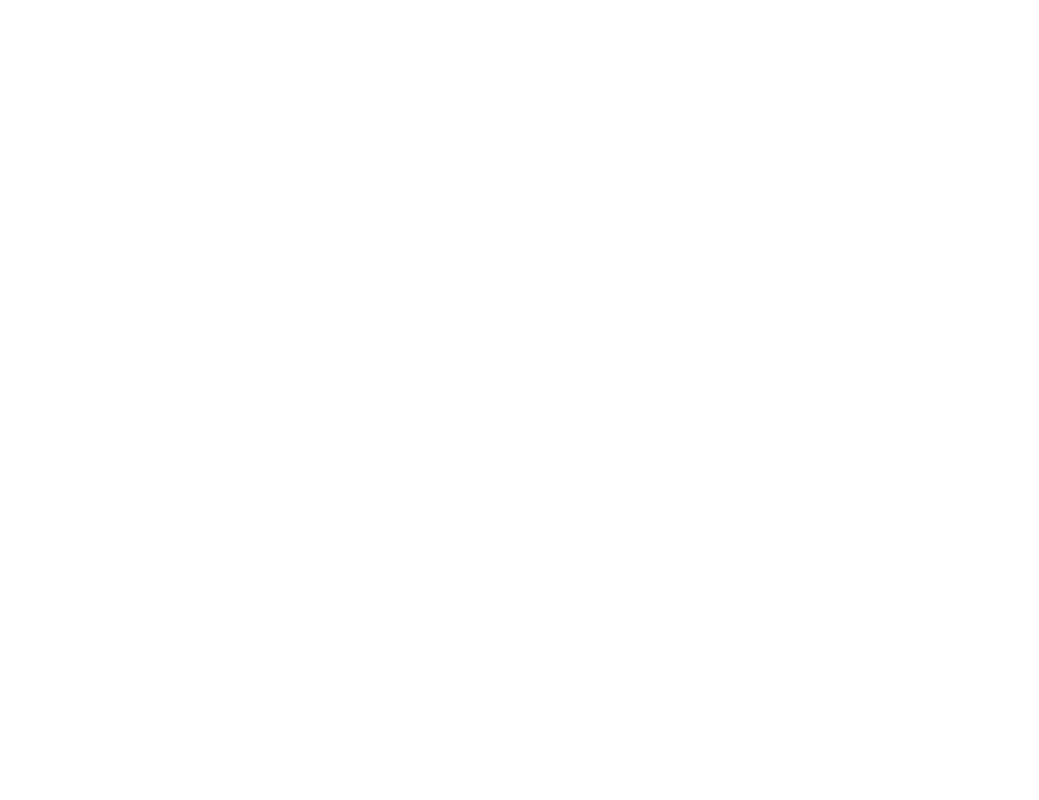
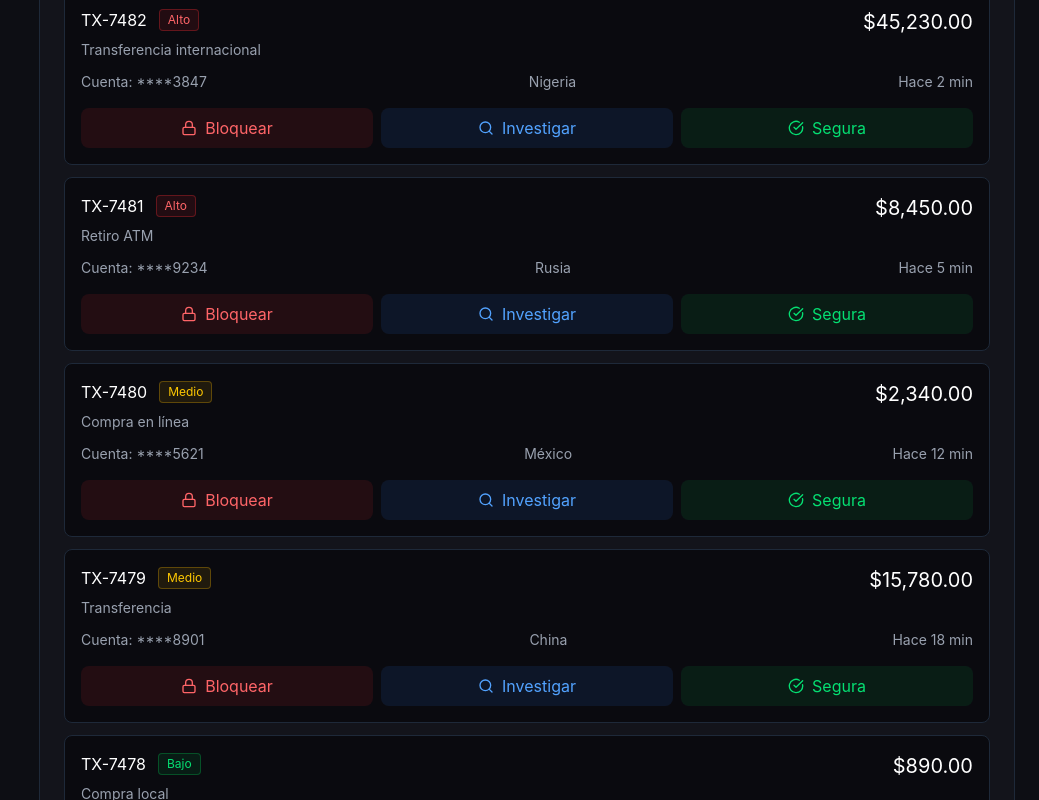
Before and after one commit to ERICKJLLO/Delta, a React app in the folder frontend/: page / in a window 1280 px wide. Shown: the part 1040-1840 px from the top of the page, without its empty margins (241-1280 px from the left). Before the commit the page ends 954 px from the top, so only its background shows below. Built offline with nearby package versions, Linux system fonts and the light colour scheme; the HTML template or start-up script is replaced by a standard one.

Commit message:
Agregar listado de transacciones sospechosas con acciones del mockup.

```diff
--- a/frontend/src/App.jsx
+++ b/frontend/src/App.jsx
@@ -4,6 +4,7 @@ import Header from "./components/Header";
 import MetricCard from "./components/MetricCard";
 import RiskIndicator from "./components/RiskIndicator";
 import RiskChart from "./components/RiskChart";
+import TransactionList from "./components/TransactionList";
 import { DollarSign, TrendingUp, Shield, Activity } from "lucide-react";
 
 function App() {
@@ -75,6 +76,8 @@ function App() {
           </div>
 
           <RiskChart />
+
+          <TransactionList />
         </div>
 
       </main>
--- /dev/null
+++ b/frontend/src/components/TransactionList.jsx
@@ -0,0 +1,130 @@
+import { Lock, Search, CheckCircle } from "lucide-react";
+
+const transactions = [
+  {
+    id: "TX-7482",
+    amount: "$45,230.00",
+    account: "****3847",
+    location: "Nigeria",
+    time: "Hace 2 min",
+    risk: "high",
+    type: "Transferencia internacional",
+  },
+  {
+    id: "TX-7481",
+    amount: "$8,450.00",
+    account: "****9234",
+    location: "Rusia",
+    time: "Hace 5 min",
+    risk: "high",
+    type: "Retiro ATM",
+  },
+  {
+    id: "TX-7480",
+    amount: "$2,340.00",
+    account: "****5621",
+    location: "México",
+    time: "Hace 12 min",
+    risk: "medium",
+    type: "Compra en línea",
+  },
+  {
+    id: "TX-7479",
+    amount: "$15,780.00",
+    account: "****8901",
+    location: "China",
+    time: "Hace 18 min",
+    risk: "medium",
+    type: "Transferencia",
+  },
+  {
+    id: "TX-7478",
+    amount: "$890.00",
+    account: "****4532",
+    location: "España",
+    time: "Hace 25 min",
+    risk: "low",
+    type: "Compra local",
+  },
+];
+
+const riskStyles = {
+  high: "text-red-400 bg-red-500/10 border-red-500/30",
+  medium: "text-yellow-400 bg-yellow-500/10 border-yellow-500/30",
+  low: "text-green-400 bg-green-500/10 border-green-500/30",
+};
+
+const riskLabels = {
+  high: "Alto",
+  medium: "Medio",
+  low: "Bajo",
+};
+
+function TransactionList() {
+  return (
+    <div className="p-6 rounded-xl bg-[#13141b] border border-gray-800">
+      <div className="flex items-center justify-between mb-6">
+        <h3 className="text-white">Transacciones Sospechosas</h3>
+        <span className="px-3 py-1 bg-red-500/20 text-red-400 rounded-full text-sm">
+          {transactions.filter((t) => t.risk === "high").length} críticas
+        </span>
+      </div>
+
+      <div className="space-y-3">
+        {transactions.map((transaction) => (
+          <div
+            key={transaction.id}
+            className="p-4 rounded-lg bg-[#0a0a0f] border border-gray-800 hover:border-gray-700 transition-all"
+          >
+            <div className="flex items-start justify-between mb-3">
+              <div className="flex-1">
+                <div className="flex items-center gap-3 mb-2">
+                  <span className="text-white">{transaction.id}</span>
+                  <span
+                    className={`px-2 py-0.5 rounded border text-xs ${riskStyles[transaction.risk]}`}
+                  >
+                    {riskLabels[transaction.risk]}
+                  </span>
+                </div>
+                <p className="text-gray-400 text-sm">{transaction.type}</p>
+              </div>
+              <span className="text-xl text-white">{transaction.amount}</span>
+            </div>
+
+            <div className="flex items-center justify-between text-sm text-gray-400 mb-4">
+              <span>Cuenta: {transaction.account}</span>
+              <span>{transaction.location}</span>
+              <span>{transaction.time}</span>
+            </div>
+
+            <div className="flex gap-2">
+              <button
+                type="button"
+                className="flex-1 px-3 py-2 bg-red-500/10 hover:bg-red-500/20 text-red-400 rounded-lg transition-colors flex items-center justify-center gap-2"
+              >
+                <Lock className="w-4 h-4" />
+                Bloquear
+              </button>
+              <button
+                type="button"
+                className="flex-1 px-3 py-2 bg-blue-500/10 hover:bg-blue-500/20 text-blue-400 rounded-lg transition-colors flex items-center justify-center gap-2"
+              >
+                <Search className="w-4 h-4" />
+                Investigar
+              </button>
+              <button
+                type="button"
+                className="flex-1 px-3 py-2 bg-green-500/10 hover:bg-green-500/20 text-green-400 rounded-lg transition-colors flex items-center justify-center gap-2"
+              >
+                <CheckCircle className="w-4 h-4" />
+                Segura
+              </button>
+            </div>
+          </div>
+        ))}
+      </div>
+    </div>
+  );
+}
+
+export default TransactionList;
```
